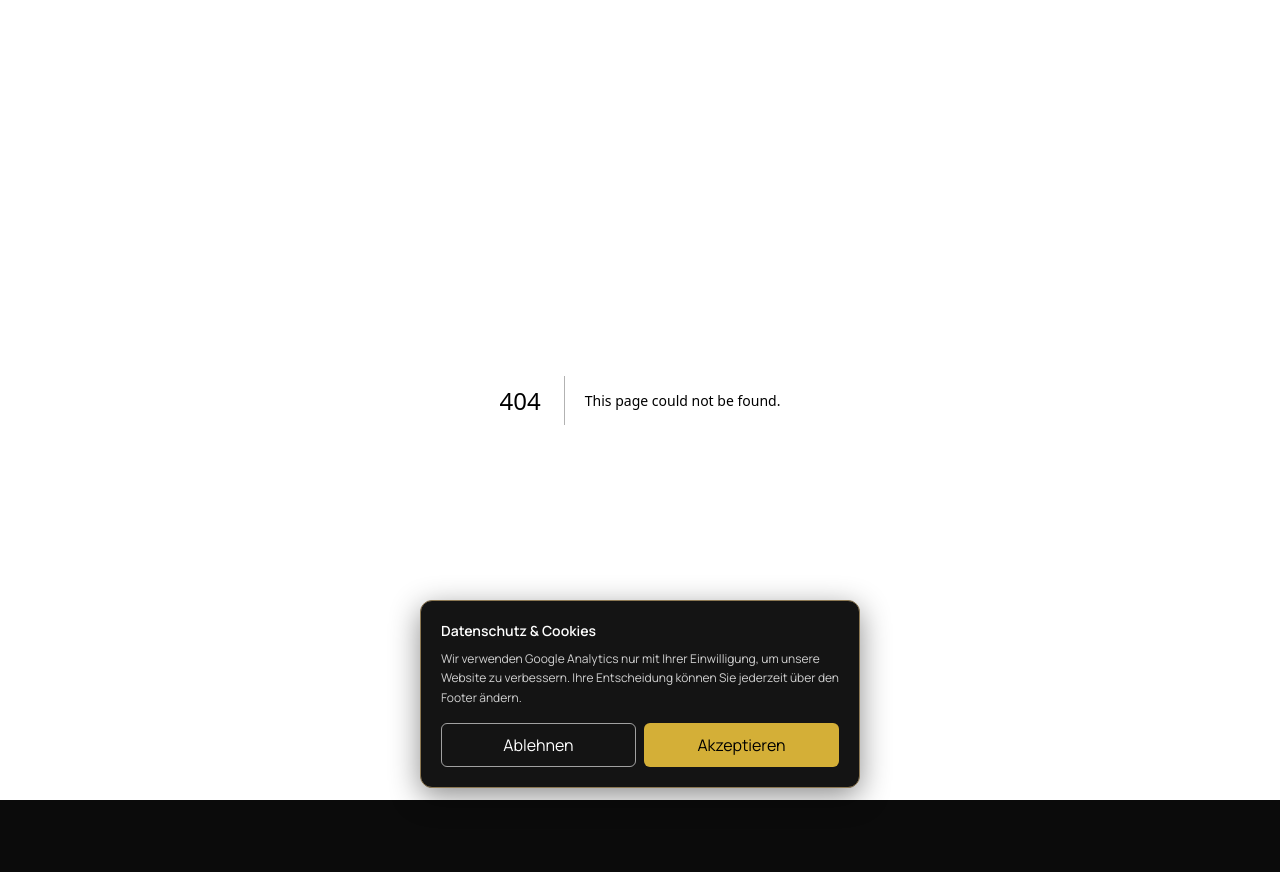
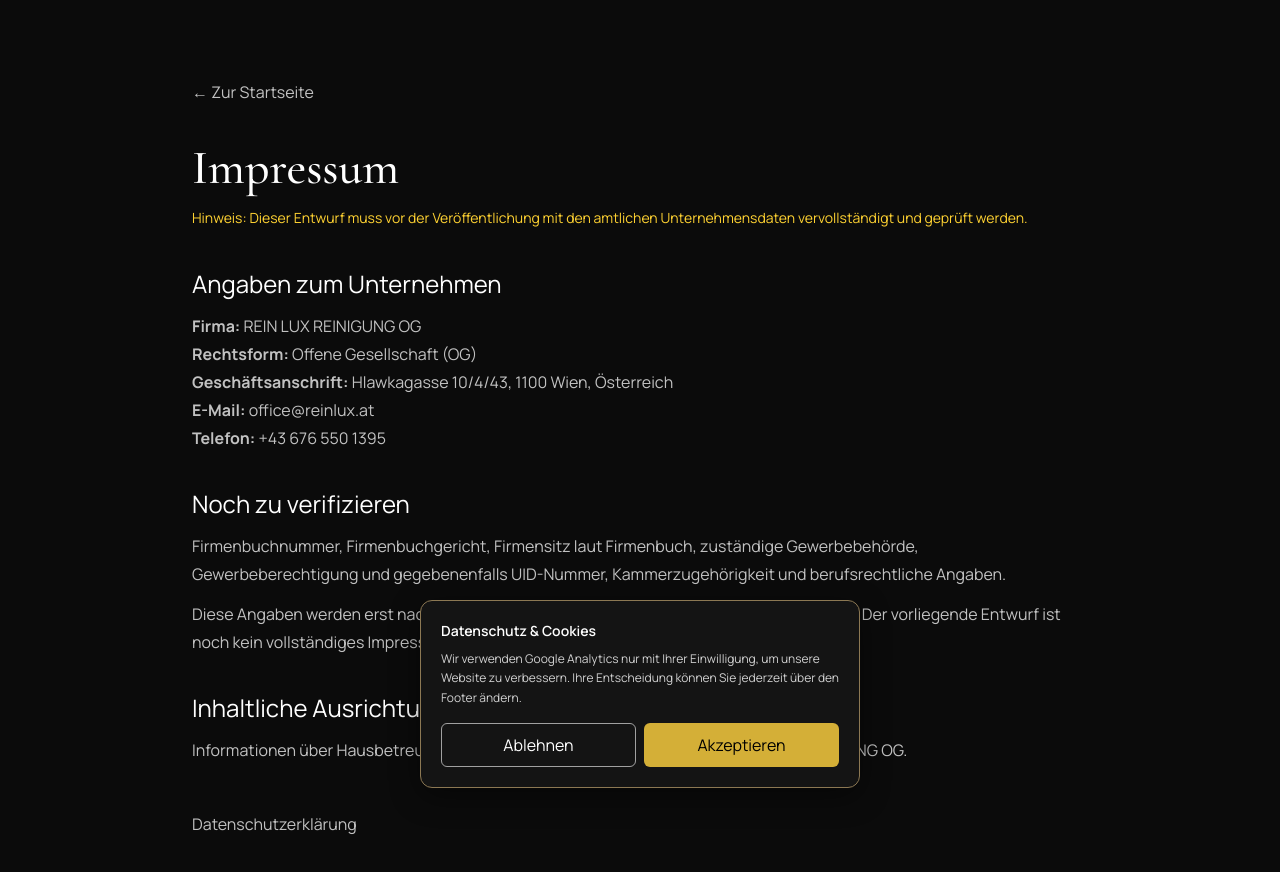
Before and after one commit to Leviackermana/rein-lux, a Next.js app: page /impressum in a window 1280 px wide. Before the commit this address had no page. Shown: the top 872 px of the page. Before the commit the page ends 800 px from the top, so only its background shows below. Built offline with nearby package versions, Linux system fonts and the light colour scheme.

Commit message:
Add reviewable German legal page draft

```diff
--- /dev/null
+++ b/app/impressum/page.tsx
@@ -0,0 +1,24 @@
+import type { Metadata } from "next";
+import Link from "next/link";
+
+export const metadata: Metadata = { title: "Impressum", alternates: { canonical: "/impressum" } };
+
+export default function Impressum() {
+  return <main className="min-h-screen bg-[#0B0B0B] text-white">
+    <div className="section-shell max-w-4xl py-20 text-white/75">
+      <Link href="/" className="text-[#D4AF37] hover:underline">← Zur Startseite</Link>
+      <h1 className="font-display mt-10 text-5xl text-white">Impressum</h1>
+      <p className="mt-4 text-sm text-amber-300">Hinweis: Dieser Entwurf muss vor der Veröffentlichung mit den amtlichen Unternehmensdaten vervollständigt und geprüft werden.</p>
+      <section className="mt-10 space-y-3 leading-7">
+        <h2 className="text-2xl text-white">Angaben zum Unternehmen</h2>
+        <p><strong>Firma:</strong> REIN LUX REINIGUNG OG<br/><strong>Rechtsform:</strong> Offene Gesellschaft (OG)<br/><strong>Geschäftsanschrift:</strong> Hlawkagasse 10/4/43, 1100 Wien, Österreich<br/><strong>E-Mail:</strong> <a className="underline" href="mailto:office@reinlux.at">office@reinlux.at</a><br/><strong>Telefon:</strong> <a className="underline" href="tel:+436765501395">+43 676 550 1395</a></p>
+        <h2 className="pt-6 text-2xl text-white">Noch zu verifizieren</h2>
+        <p>Firmenbuchnummer, Firmenbuchgericht, Firmensitz laut Firmenbuch, zuständige Gewerbebehörde, Gewerbeberechtigung und gegebenenfalls UID-Nummer, Kammerzugehörigkeit und berufsrechtliche Angaben.</p>
+        <p>Diese Angaben werden erst nach Prüfung der offiziellen Unternehmensunterlagen ergänzt. Der vorliegende Entwurf ist noch kein vollständiges Impressum.</p>
+        <h2 className="pt-6 text-2xl text-white">Inhaltliche Ausrichtung</h2>
+        <p>Informationen über Hausbetreuung und Reinigungsdienstleistungen der REIN LUX REINIGUNG OG.</p>
+      </section>
+      <p className="mt-12"><Link href="/datenschutz" className="text-[#D4AF37] underline">Datenschutzerklärung</Link></p>
+    </div>
+  </main>;
+}
```
